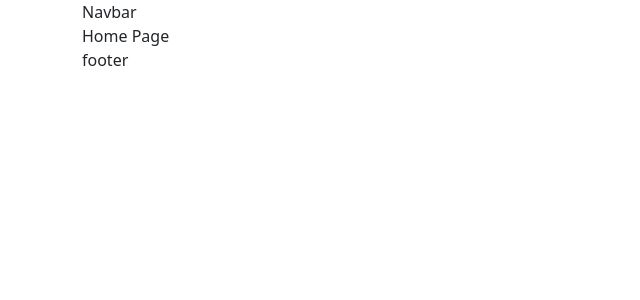
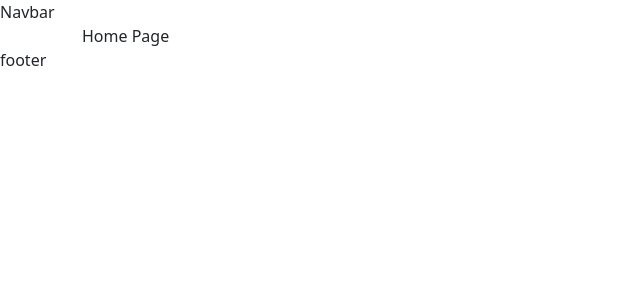
Before and after one commit to m1frahm/W12-Full-Stack-Career-Blog, a React (Vite) app in the folder client/: page / in a window 1280 px wide. Shown: the top 300 px of the page, without its empty margins (0-640 px from the left). Built offline with nearby package versions, Linux system fonts and the light colour scheme.

Commit message:
playing around with the position of my app and container div

```diff
--- a/client/src/App.jsx
+++ b/client/src/App.jsx
@@ -1,24 +1,27 @@
 import "./App.css";
 import "bootstrap/dist/css/bootstrap.min.css";
 import { Routes, Route, Outlet } from "react-router-dom";
-import "./index.css";
+import "./index.css"; //this one might not be necessary
 import Single from "./pages/Single";
 import Login from "./pages/Login";
 import Write from "./pages/Write";
 import Home from "./pages/Home";
 import Footer from "./components/Footer";
 import Navbar from "./components/Navbar";
+import "./style.scss";
 
 function App() {
   return (
-    <div className="app">
-      <div className="container">
     <Routes>
       <Route
         element={
           <>
             <Navbar />
+            <div className="app">
+              <div className="container">
                 <Outlet />
+              </div>
+            </div>
             <Footer />
           </>
         }
@@ -29,8 +32,6 @@ function App() {
         <Route path="/post/:id" element={<Single />} />
       </Route>
     </Routes>
-      </div>
-    </div>
   );
 }
 
```
Lines whose indentation alone changed are shown as unchanged.
